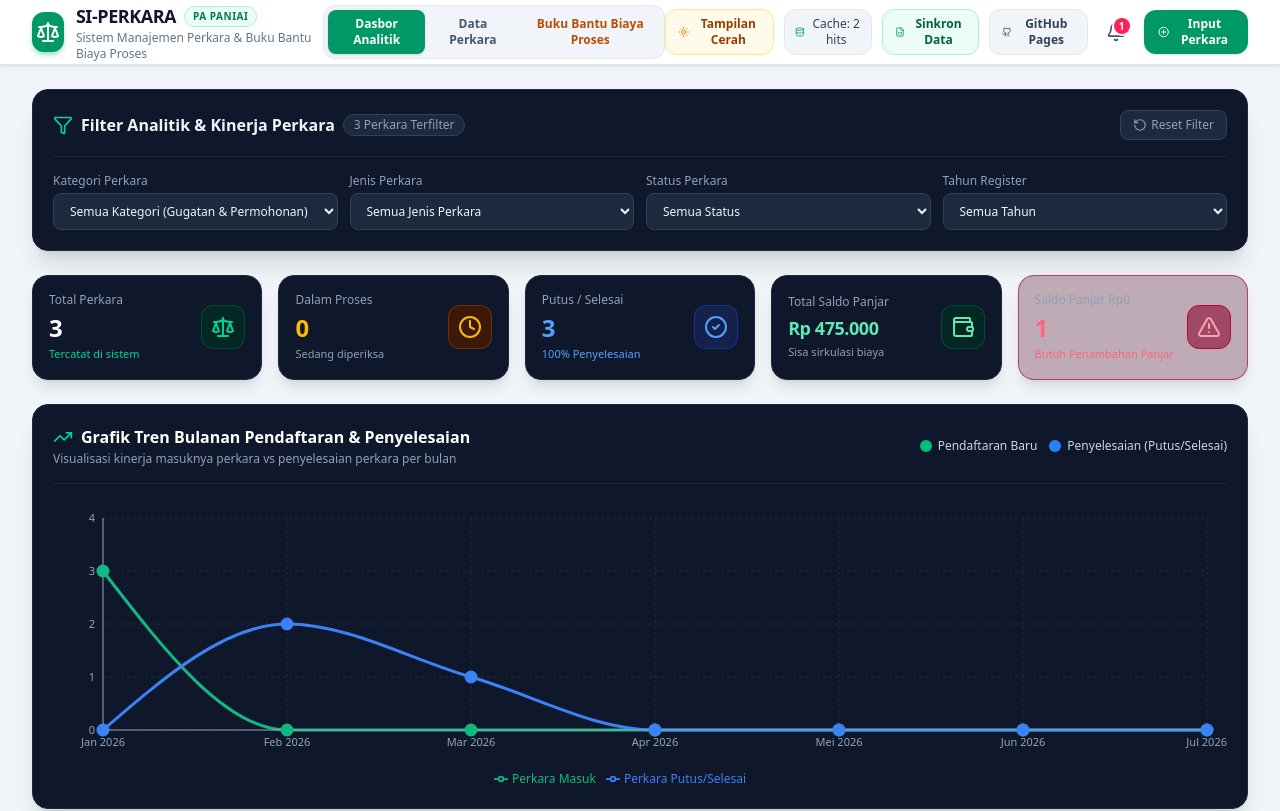
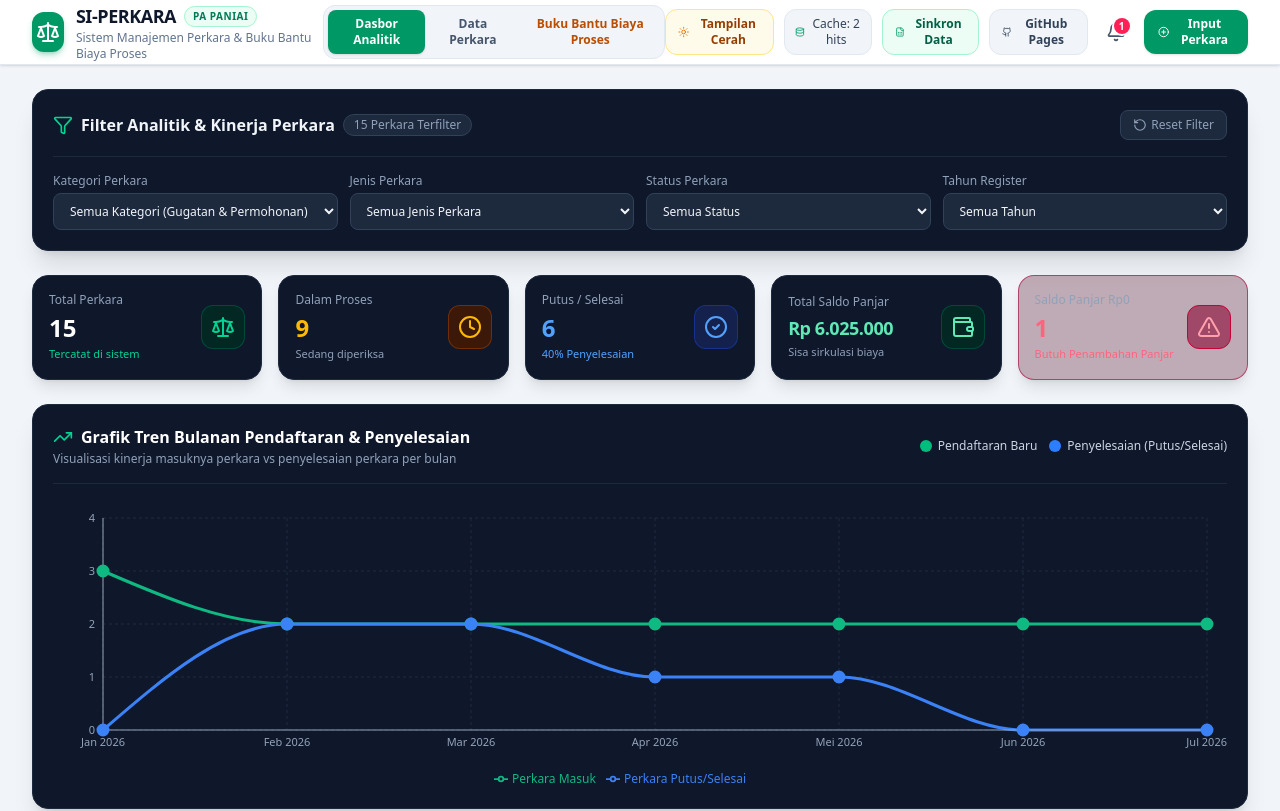
Before and after one commit to ikisirdi/Buku-Bantu-Biaya-Proses, a React (Vite) app: page / in a window 1280 px wide. Shown: the top 811 px of the page. Built offline with nearby package versions, Linux system fonts and the light colour scheme.

Commit message:
feat: enhance data synchronization and merging
Implement logic to merge local data with fresh external records and update Google Sheet URL parsing to support public publishing links.

```diff
--- a/src/App.tsx
+++ b/src/App.tsx
@@ -55,32 +55,65 @@ export default function App() {
   const [isNotifOpen, setIsNotifOpen] = useState(false);
   const [selectedCaseDetail, setSelectedCaseDetail] = useState<CaseRecord | null>(null);
 
-  // Load Initial Data from Storage / Cache & check for fresh public data_perkara.json
+  // Load Initial Data from Storage / Cache & merge with fresh public data / Google Sheet
   useEffect(() => {
     const loadedCases = StorageService.getCases();
     const loadedBiayaProses = StorageService.getBiayaProsesRecords();
     const loadedNotifs = StorageService.getNotifications();
+    const syncSettings = StorageService.getSyncSettings();
+
     setCases(loadedCases);
     setBiayaProsesRecords(loadedBiayaProses);
     setNotifications(loadedNotifs);
     setCacheMeta(StorageService.getCacheMeta());
 
-    // Auto-fetch fresh synced JSON from public folder if deployed on GitHub Pages / server
-    fetch('./data_perkara.json')
-      .then(res => {
-        if (res.ok) return res.json();
-        throw new Error('Public JSON not available');
-      })
-      .then((publicRecords: CaseRecord[]) => {
-        if (Array.isArray(publicRecords) && publicRecords.length > 0) {
-          setCases(publicRecords);
-          StorageService.saveCases(publicRecords);
-          setCacheMeta(StorageService.getCacheMeta());
-        }
-      })
-      .catch(() => {
-        // Fallback or ignore if file not found locally in dev
-      });
+    const mergeWithIncoming = (incomingRecords: CaseRecord[]) => {
+      if (Array.isArray(incomingRecords) && incomingRecords.length > 0) {
+        setCases(prevCases => {
+          const caseMap = new Map<string, CaseRecord>();
+
+          // Put incoming records from spreadsheet/JSON first
+          incomingRecords.forEach(inc => {
+            const key = inc.nomorPerkara && inc.nomorPerkara.trim() !== ''
+              ? inc.nomorPerkara.trim().toLowerCase()
+              : inc.id;
+            caseMap.set(key, inc);
+          });
+
+          // Overlay local cases so user-added local additions or edits are preserved
+          prevCases.forEach(local => {
+            const key = local.nomorPerkara && local.nomorPerkara.trim() !== ''
+              ? local.nomorPerkara.trim().toLowerCase()
+              : local.id;
+            if (!caseMap.has(key)) {
+              caseMap.set(key, local);
+            } else {
+              const existing = caseMap.get(key)!;
+              caseMap.set(key, { ...existing, ...local });
+            }
+          });
+
+          const merged = Array.from(caseMap.values());
+          StorageService.saveCases(merged);
+          return merged;
+        });
+        setCacheMeta(StorageService.getCacheMeta());
+      }
+    };
+
+    if (syncSettings.googleSheetUrl && syncSettings.googleSheetUrl.trim().length > 0) {
+      SyncService.fetchGoogleSheetCsv(syncSettings.googleSheetUrl)
+        .then(mergeWithIncoming)
+        .catch(err => console.warn('Gagal auto-sync Google Sheet:', err));
+    } else {
+      fetch('./data_perkara.json')
+        .then(res => {
+          if (res.ok) return res.json();
+          throw new Error('Public JSON tidak tersedia');
+        })
+        .then(mergeWithIncoming)
+        .catch(() => {});
+    }
   }, []);
 
   // Sync state changes to storage
--- a/src/services/syncService.ts
+++ b/src/services/syncService.ts
@@ -120,8 +120,13 @@ export class SyncService {
   static async fetchGoogleSheetCsv(url: string): Promise<CaseRecord[]> {
     let csvUrl = url.trim();
 
-    // Transform edit URL to published CSV URL if necessary
-    if (csvUrl.includes('docs.google.com/spreadsheets/d/')) {
+    // Transform pubhtml or view URL to published CSV format
+    if (csvUrl.includes('/pubhtml')) {
+      csvUrl = csvUrl.replace('/pubhtml', '/pub');
+      if (!csvUrl.includes('output=csv')) {
+        csvUrl += (csvUrl.includes('?') ? '&' : '?') + 'output=csv';
+      }
+    } else if (csvUrl.includes('docs.google.com/spreadsheets/d/') && !csvUrl.includes('/pub')) {
       const match = csvUrl.match(/\/d\/([a-zA-Z0-9-_]+)/);
       if (match && match[1]) {
         const sheetId = match[1];
```
